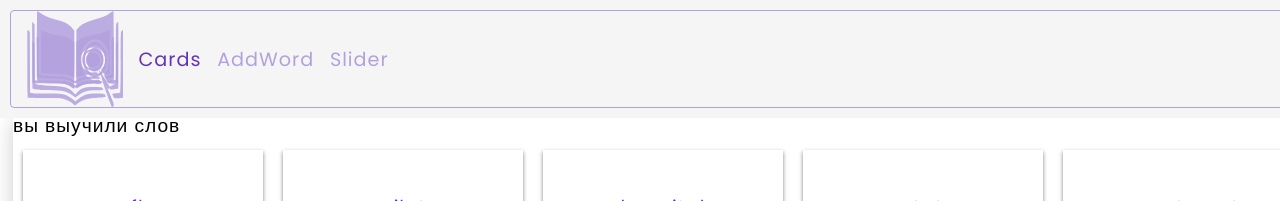
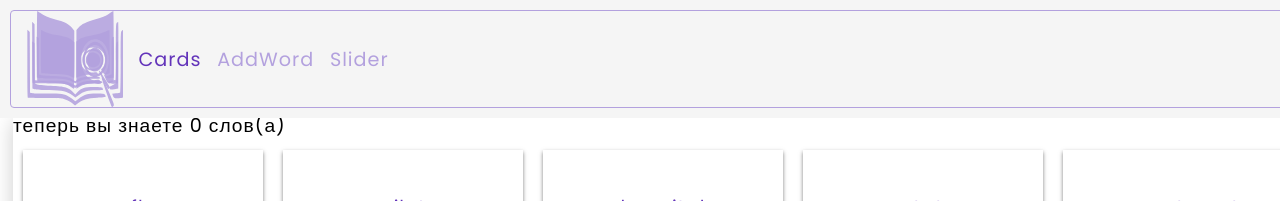
Before and after one commit to Oksanka848/LangCart, a React app in the folder langus/: page /Cards in a window 1280 px wide. Shown: the top 201 px of the page. Built offline with nearby package versions, Linux system fonts and the light colour scheme.

Commit message:
add count word

```diff
--- a/langus/src/components/Cards/Card.jsx
+++ b/langus/src/components/Cards/Card.jsx
@@ -1,5 +1,5 @@
 import React, { useState,
-  forwardRef, } from 'react';
+   } from 'react';
 import style from './style.module.scss';
 
 
@@ -10,7 +10,7 @@ export default function Card(props) {
 
   const handleClick = () => {
     setClick(!click);
-
+props.countWord();
   };
 
   return (
--- a/langus/src/components/Cards/Cards.jsx
+++ b/langus/src/components/Cards/Cards.jsx
@@ -1,27 +1,23 @@
-import React, { useState,
-  useEffect,
-  useRef,
-  forwardRef, } from 'react';
+import React, { useState } from 'react';
 import words from '../diction.json';
 import Card from './Card';
-//import CardsCount from './CardsCount';
 import style from './style.module.scss';
 export default function Cards() {
   const [count, setCount] = useState(0);
-  function countWord () {
+  const countWord = () => {
     setCount(count + 1);
-  }
+  };
 
-  const ref = useRef();
+
 
   return (
     <>
-    <span >вы выучили {countWord} слов</span>
+    <div className={style.countbox}>теперь вы знаете {count} слов(а)</div>
       <div className={style.cardrow}>
         {
           words.map((word) =>
             <Card key={word.id} en={word.en} ru={word.ru} tr={word.tr}
-            countWord={countWord} ref={ref}/>
+            countWord={countWord} />
 
           )
         }
```
